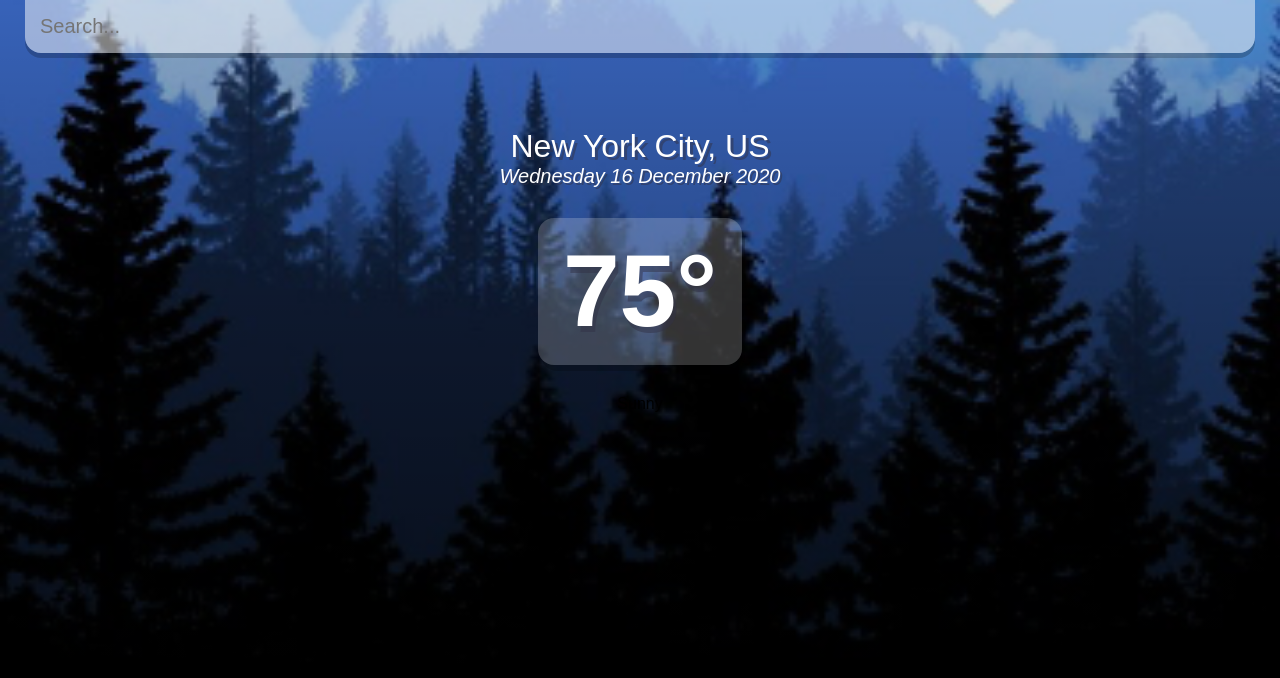
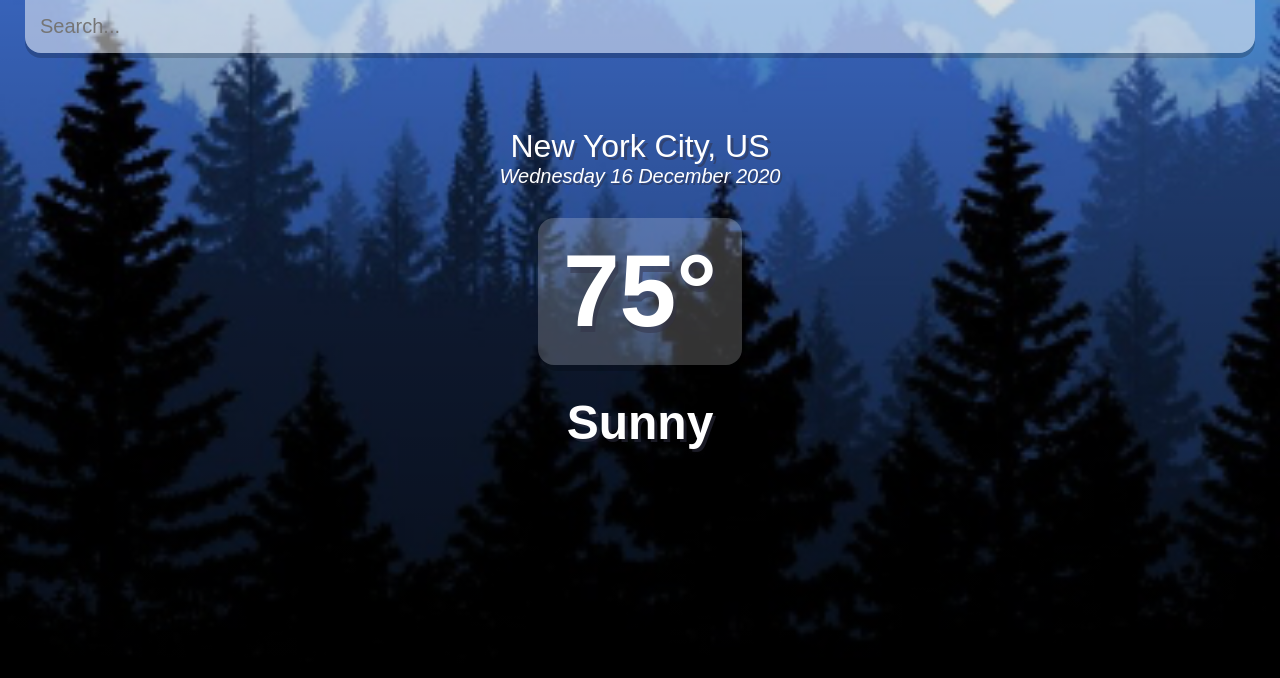
Before and after one commit to bridgetrshannon/Weather-Dashboard, a React (Create React App) app in the folder weather-dashboard/: page / in a window 1280 px wide. Shown: the top 678 px of the page. Built offline with nearby package versions, Linux system fonts and the light colour scheme.

Commit message:
added shadow to weather condition

```diff
--- a/weather-dashboard/src/index.css
+++ b/weather-dashboard/src/index.css
@@ -94,3 +94,10 @@ main {
   text-align: center;
   box-shadow: 3px 6px rgba(0, 0, 0, 0.2);
 }
+
+.weather-box .weather {
+  color: white;
+  font-size: 48px;
+  font-weight: 700;
+  text-shadow: 3px 3px rgba(50, 50, 70, 0.5);
+}
```
